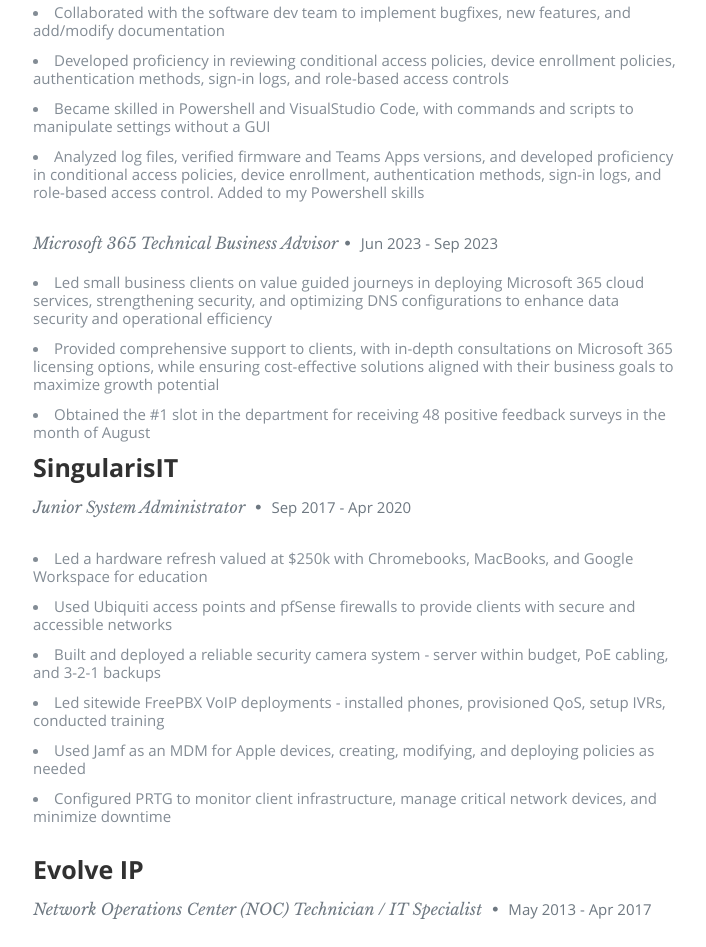
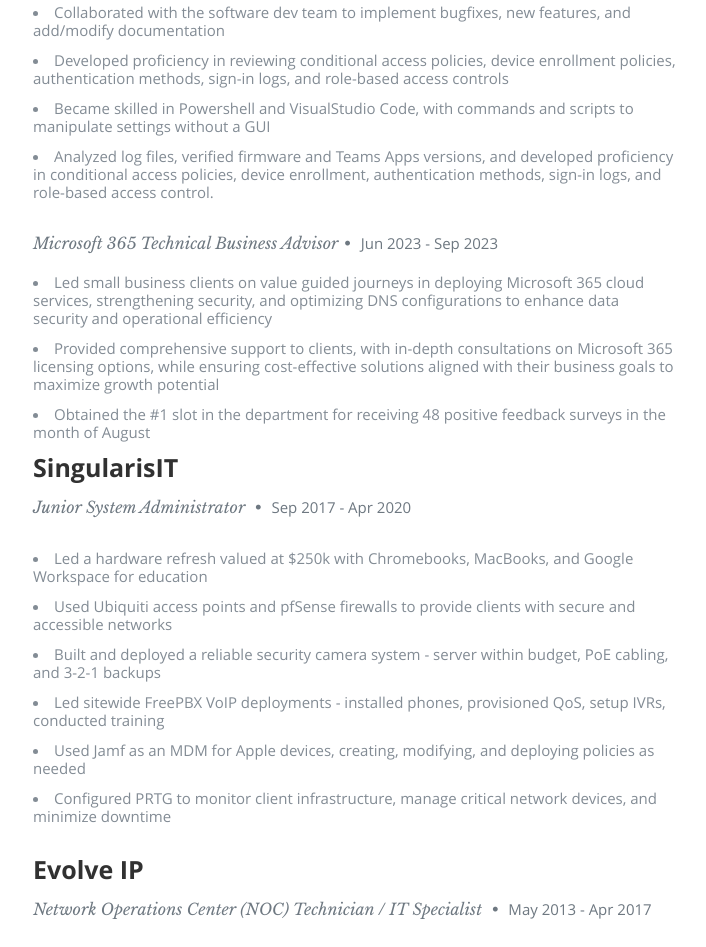
Before and after one commit to techbrett/azure-resume, a website: page frontend/index.html in a window 1280 px wide. Shown: the part 2040-2987 px from the top of the page, without its empty margins (372-1078 px from the left). Drawn offline with nearby package versions, Linux system fonts and the light colour scheme; no server answers.

Commit message:
index update

```diff
--- a/frontend/index.html
+++ b/frontend/index.html
@@ -172,7 +172,7 @@
 
                      <li>Became skilled in Powershell and VisualStudio Code, with commands and scripts to manipulate settings without a GUI</li>
 
-                     <li>Analyzed log files, verified firmware and Teams Apps versions, and developed proficiency in conditional access policies, device enrollment, authentication methods, sign-in logs, and role-based access control. Added to my Powershell skills</li></p>
+                     <li>Analyzed log files, verified firmware and Teams Apps versions, and developed proficiency in conditional access policies, device enrollment, authentication methods, sign-in logs, and role-based access control.</li></p>
 
                   <p class="info">Microsoft 365 Technical Business Advisor<span>&bull;</span> <em class="date">Jun 2023 - Sep 2023</em></p>
 
```
